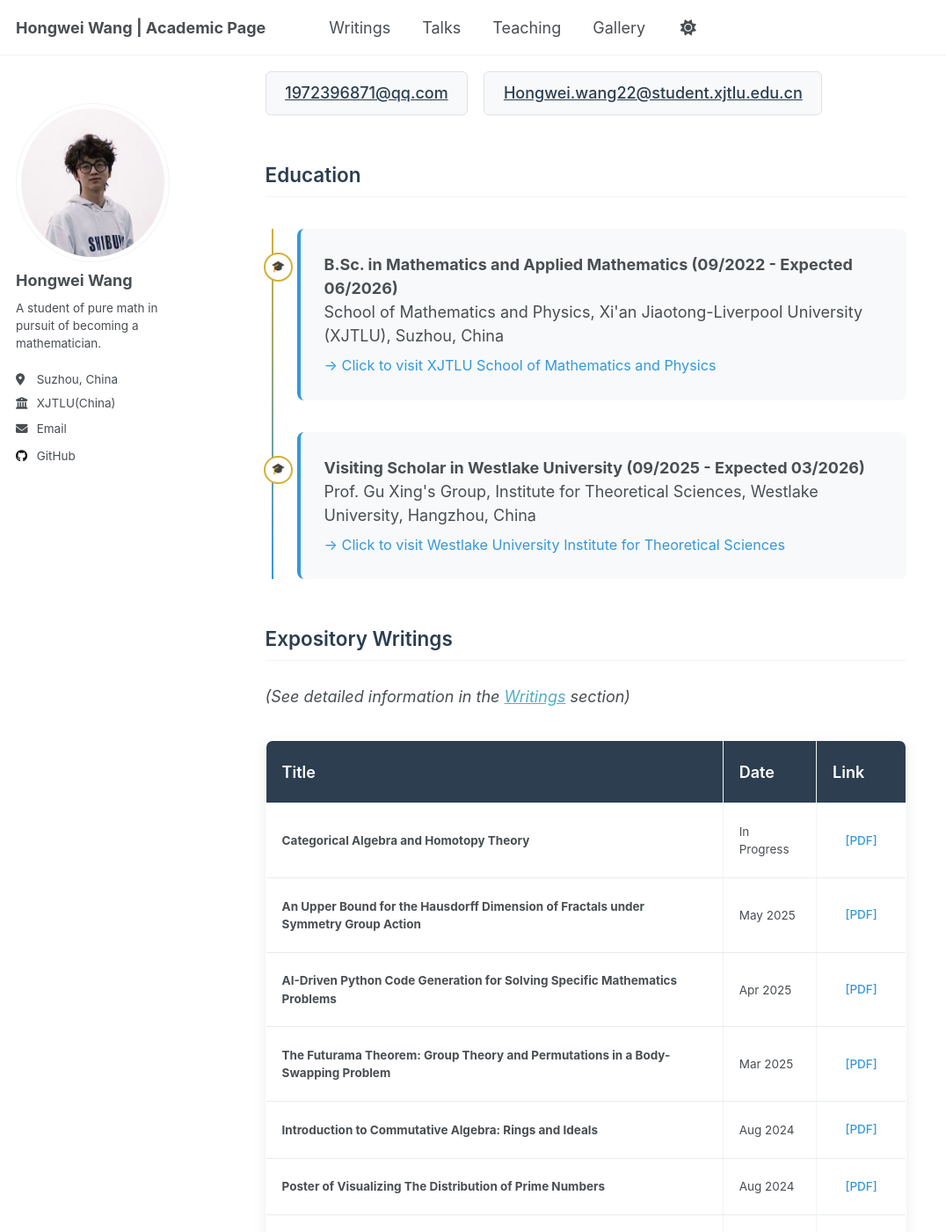
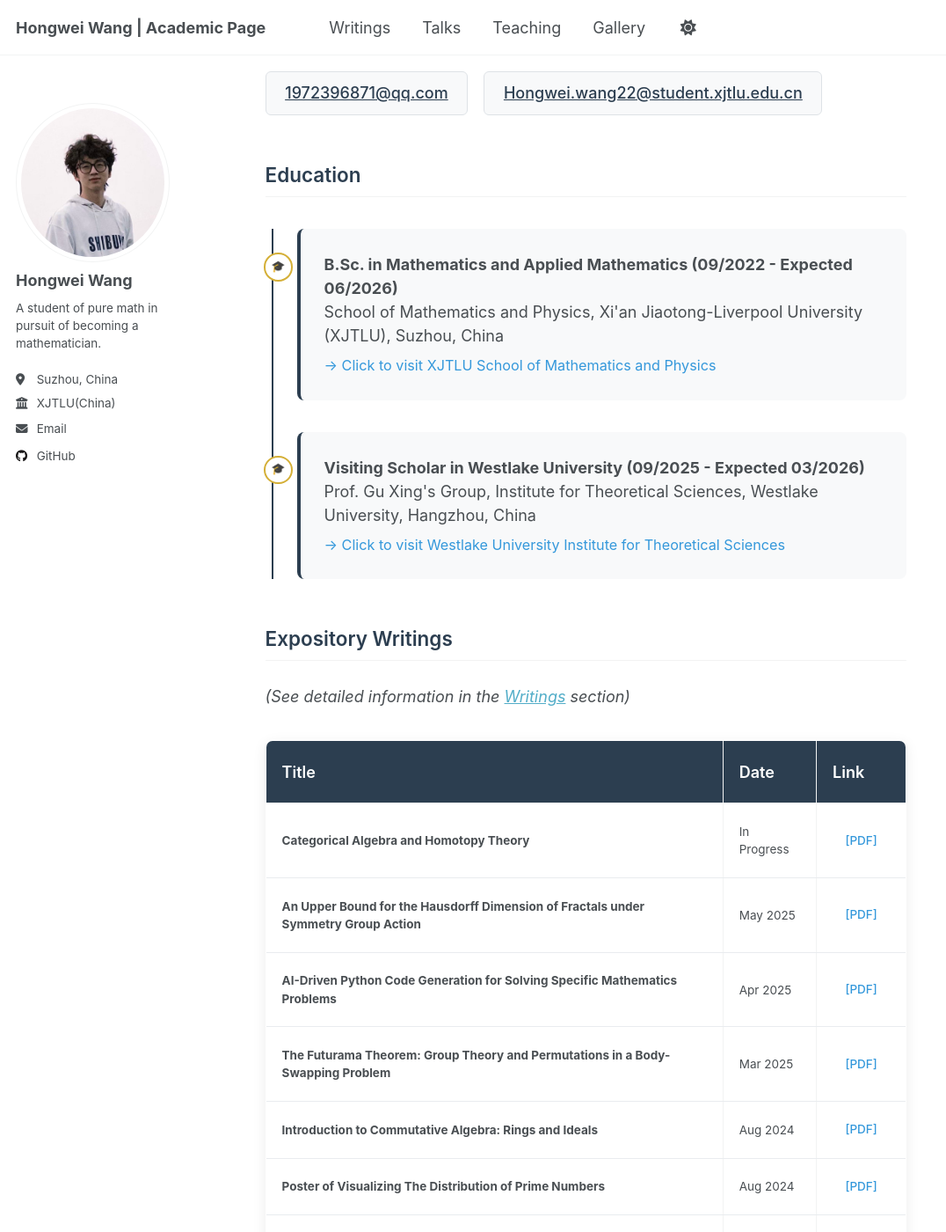
Before and after one commit to WangHongWei-AcademicPage/WangHongWei-AcademicPage.github.io, a Jekyll site: the page built from _pages/about.md, in a window 1280 px wide and 1400 px high, scrolled down 606 px. Shown: the whole window at 88% size, without its empty margins (0-1076 px from the left). Built offline with Jekyll 4.4.1, drawn with Linux system fonts in a browser that asks for light colours; a script that is not in the unit is left out.

Commit message:
Update about.md

```diff
--- a/_pages/about.md
+++ b/_pages/about.md
@@ -281,15 +281,15 @@ redirect_from:
   </div>
 
 <h2 class="section-title">Education</h2>
-<div class="timeline">
-  <div class="timeline-item fade-in" onclick="window.open('https://www.xjtlu.edu.cn/zh/study/departments/school-of-mathematics-and-physics', '_blank')" style="cursor: pointer; border-left-color: #3498db;">
+<div class="timeline" style="--timeline-color: #2c3e50;">
+  <div class="timeline-item fade-in" onclick="window.open('https://www.xjtlu.edu.cn/zh/study/departments/school-of-mathematics-and-physics', '_blank')" style="cursor: pointer; border-left-color: #2c3e50;">
     <strong>B.Sc. in Mathematics and Applied Mathematics (09/2022 - Expected 06/2026)</strong><br>
     School of Mathematics and Physics, Xi'an Jiaotong-Liverpool University (XJTLU), Suzhou, China
     <div style="margin-top: 8px; font-size: 0.9em; color: #3498db;">
       → Click to visit XJTLU School of Mathematics and Physics
     </div>
   </div>
-  <div class="timeline-item fade-in" onclick="window.open('https://its.westlake.edu.cn', '_blank')" style="cursor: pointer; border-left-color: #3498db;">
+  <div class="timeline-item fade-in" onclick="window.open('https://its.westlake.edu.cn', '_blank')" style="cursor: pointer; border-left-color: #2c3e50;">
     <strong>Visiting Scholar in Westlake University (09/2025 - Expected 03/2026)</strong><br>
     Prof. Gu Xing's Group, Institute for Theoretical Sciences, Westlake University, Hangzhou, China
     <div style="margin-top: 8px; font-size: 0.9em; color: #3498db;">
@@ -298,6 +298,11 @@ redirect_from:
   </div>
 </div>
 
+<style>
+.timeline::before {
+  background: linear-gradient(to bottom, var(--timeline-color, #2c3e50), var(--timeline-color, #2c3e50)) !important;
+}
+</style>
 
   <h2 class="section-title">Expository Writings</h2>
   <p><em>(See detailed information in the <a href="/writings">Writings</a> section)</em></p>
```
